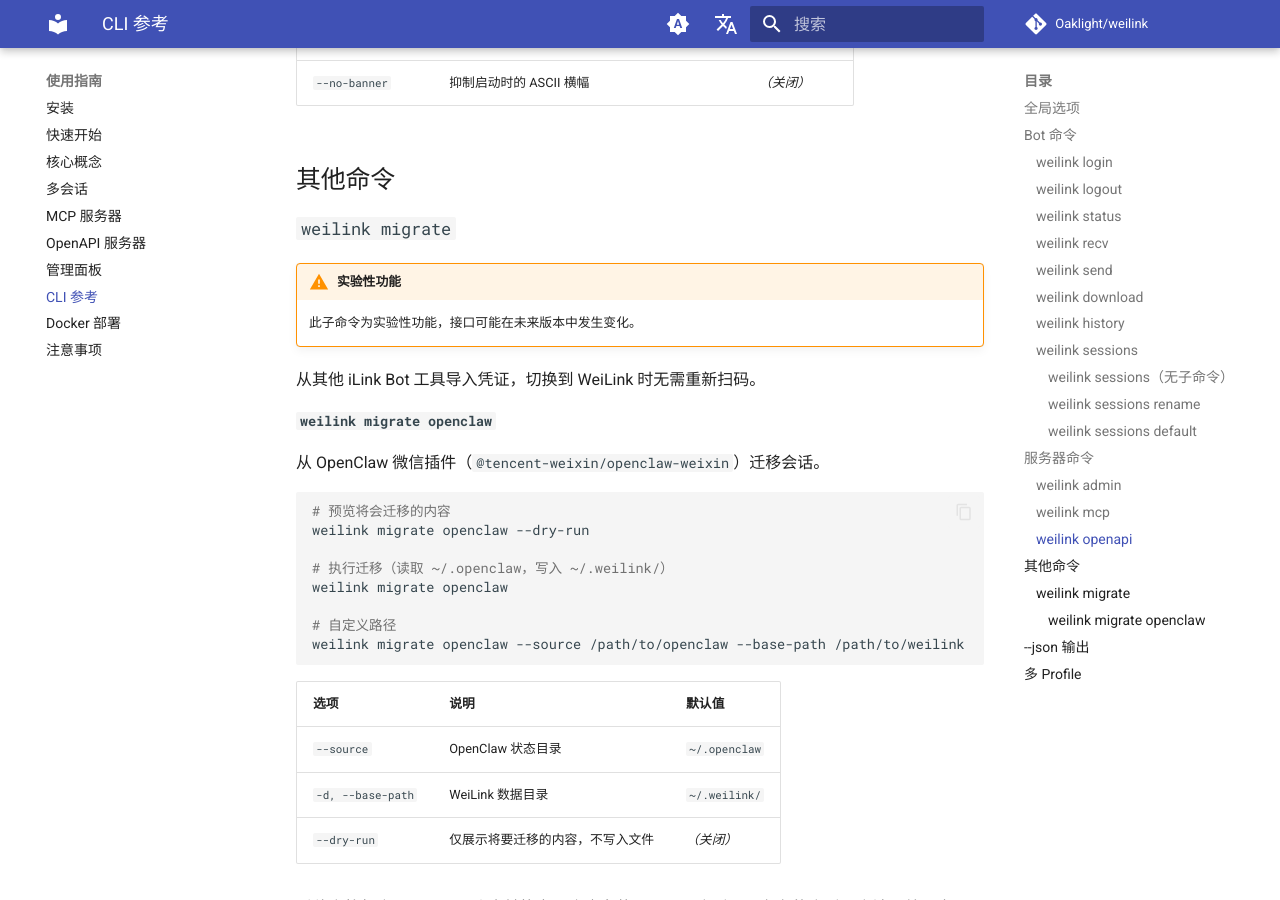
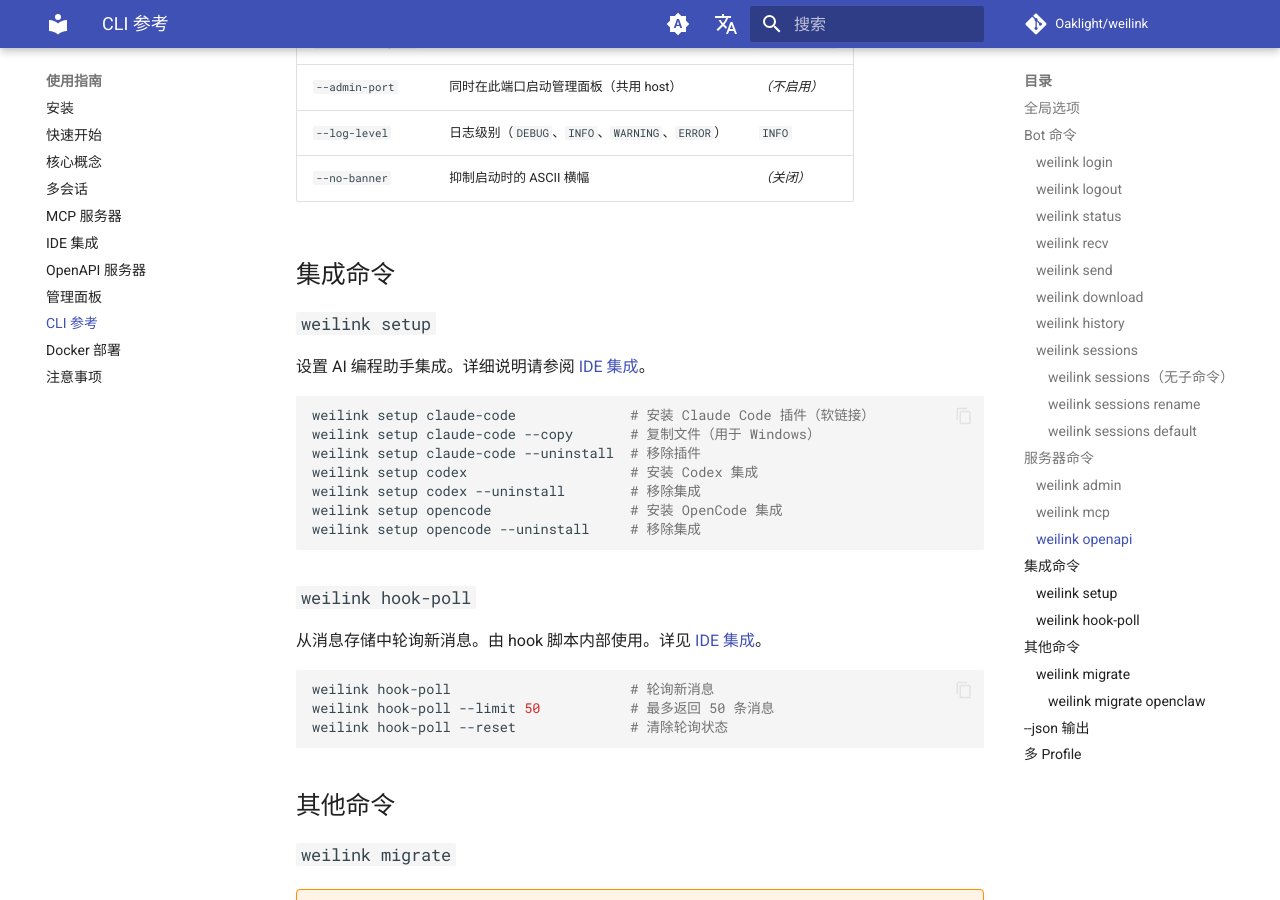
Before and after one commit to Oaklight/weilink, an MkDocs documentation site: the page built from docs/usage/cli.md, in a window 1280 px wide and 900 px high, scrolled down 6988 px. Built offline with MkDocs 1.6.1 and Material for MkDocs 9.7.7, drawn with Linux system fonts in a browser that asks for light colours; comment, search, counter and statistics services are not loaded; some of the changed text lies outside the part shown.

Commit message:
Add IDE integration setup docs for v0.6.0
New setup.md page covering weilink setup for Claude Code, Codex,
and OpenCode. Update cli.md with integration commands and mcp.md
with setup tip. Add nav entry in mkdocs.yml.

````diff
--- a/docs/usage/cli.md
+++ b/docs/usage/cli.md
@@ -18,6 +18,11 @@ weilink sessions default work                    # 设置默认会话
 weilink admin --host 0.0.0.0 -p 8080
 weilink mcp -t sse --host 0.0.0.0 -p 8000 --admin-port 8080
 weilink openapi --host 0.0.0.0 -p 8000
+
+# 集成命令
+weilink setup claude-code                       # 安装 Claude Code 插件
+weilink setup codex                             # 安装 Codex 集成
+weilink setup opencode                          # 安装 OpenCode 集成
 
 # 其他命令
 weilink migrate openclaw
@@ -241,6 +246,32 @@ weilink sessions default work                # 设置默认会话
 | `--log-level` | 日志级别（`DEBUG`、`INFO`、`WARNING`、`ERROR`） | `INFO` |
 | `--no-banner` | 抑制启动时的 ASCII 横幅 | *（关闭）* |
 
+## 集成命令
+
+### `weilink setup`
+
+设置 AI 编程助手集成。详细说明请参阅 [IDE 集成](setup.md)。
+
+```bash
+weilink setup claude-code              # 安装 Claude Code 插件（软链接）
+weilink setup claude-code --copy       # 复制文件（用于 Windows）
+weilink setup claude-code --uninstall  # 移除插件
+weilink setup codex                    # 安装 Codex 集成
+weilink setup codex --uninstall        # 移除集成
+weilink setup opencode                 # 安装 OpenCode 集成
+weilink setup opencode --uninstall     # 移除集成
+```
+
+### `weilink hook-poll`
+
+从消息存储中轮询新消息。由 hook 脚本内部使用。详见 [IDE 集成](setup.md#weilink-hook-poll)。
+
+```bash
+weilink hook-poll                      # 轮询新消息
+weilink hook-poll --limit 50           # 最多返回 50 条消息
+weilink hook-poll --reset              # 清除轮询状态
+```
+
 ## 其他命令
 
 ### `weilink migrate`
--- a/mkdocs.yml
+++ b/mkdocs.yml
@@ -85,6 +85,7 @@ nav:
       - 核心概念: usage/concepts.md
       - 多会话: usage/multi_session.md
       - MCP 服务器: usage/mcp.md
+      - IDE 集成: usage/setup.md
       - OpenAPI 服务器: usage/openapi.md
       - 管理面板: usage/admin.md
       - CLI 参考: usage/cli.md
````
Also changed, not shown: docs/usage/mcp.md (+3 -0 lines), docs/usage/setup.md (added, +158 -0 lines).
